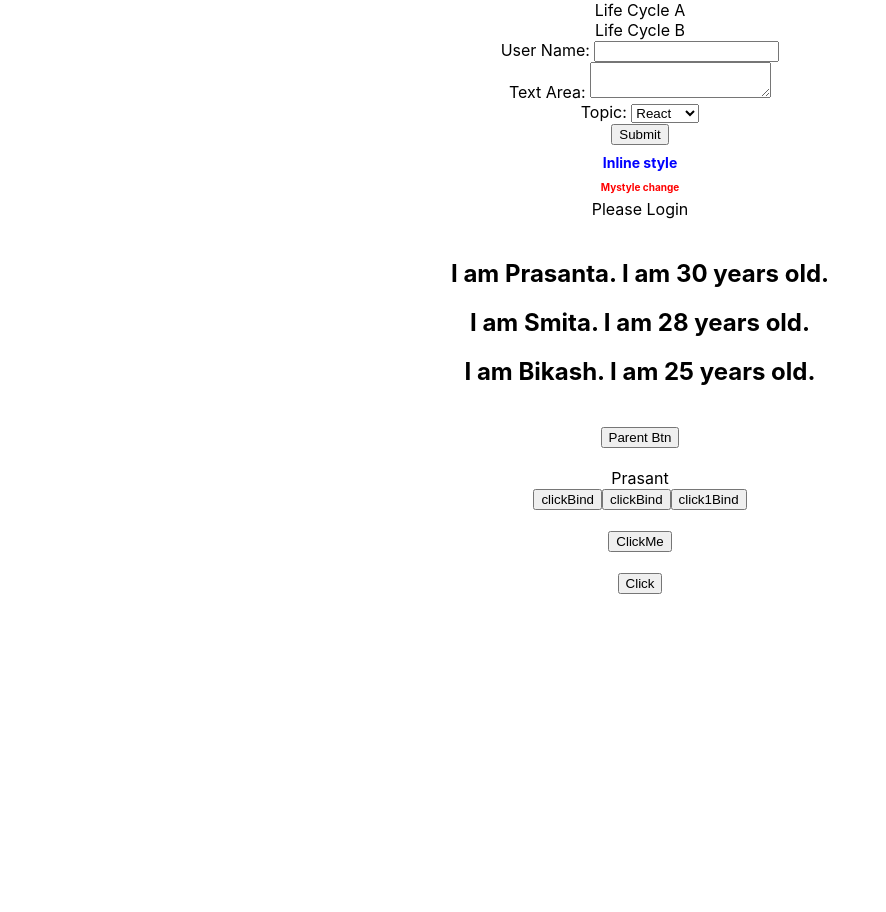
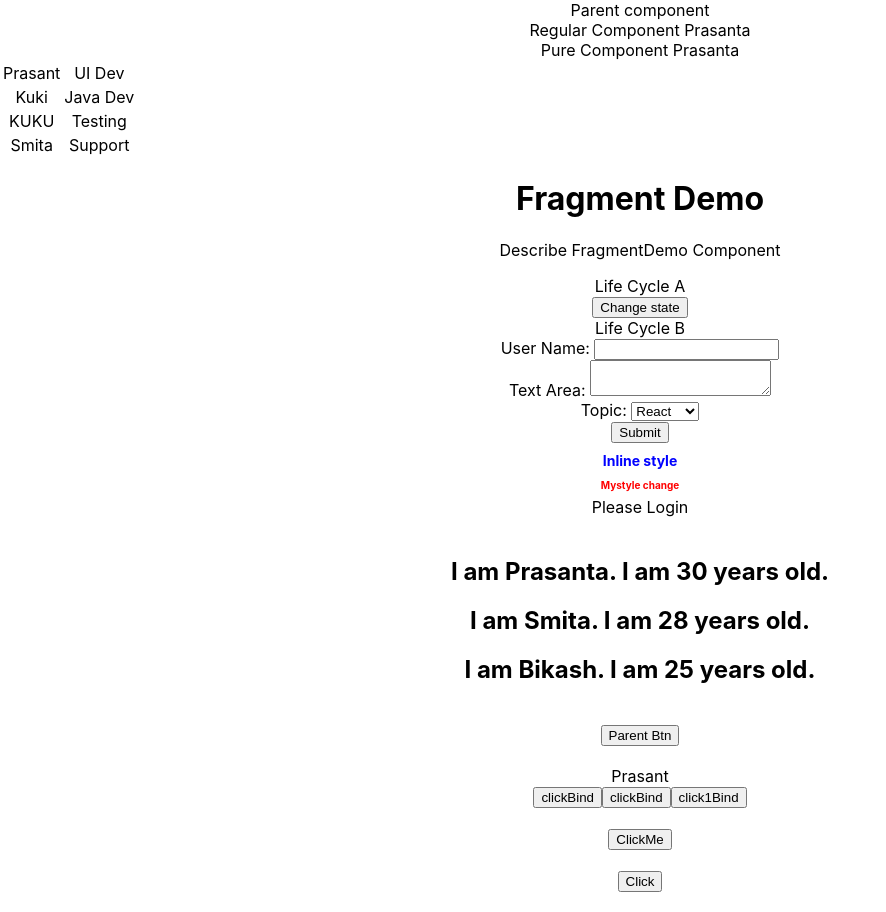
Before and after one commit to Prasanta1989/React-Learning, a React (Create React App) app: page / in a window 1280 px wide. Shown: the whole page, without its empty margins (0-886 px from the left). Before the commit the page ends 800 px from the top, so only its background shows below. Built offline with nearby package versions, Linux system fonts and the light colour scheme; the HTML template or start-up script is replaced by a standard one.

Commit message:
Lifecylce, Fragment Demo, Pure component

```diff
--- a/src/App.js
+++ b/src/App.js
@@ -15,10 +15,16 @@ import Customestyle from "./component/Customestyle"
 import Form from "./component/Form"
 import Inline from "./component/Inline"
 import LifecycleA from "./component/LifecycleA"
+import FragmentDemo from "./component/FragmentDemo"
+import Table from "./component/Table"
+import ParentComp from "./component/ParentComp"
 
 function App() {
   return (
     <div className="App">
+      <ParentComp />
+      <Table />
+      <FragmentDemo />
       <LifecycleA />
       <Form />
       <Inline />
--- /dev/null
+++ b/src/component/Column.js
@@ -0,0 +1,46 @@
+import React from 'react'
+
+function Column() {
+    const items=[
+        {
+            id:1,
+            name: "Prasant",
+            job: "UI Dev"
+        },
+        {
+            id:2,
+            name: "Kuki",
+            job: "Java Dev"
+        },
+        {
+            id:3,
+            name: "KUKU",
+            job: "Testing"
+        },
+        {
+            id:4,
+            name: "Smita",
+            job: "Support"
+        }
+    ]
+    return (
+        <React.Fragment>
+            {
+                items.map( items => (
+                    <React.Fragment key={items.id}>
+                        <tr>
+                        <td>
+                            {items.name}
+                        </td>
+                        <td>
+                            {items.job}
+                        </td>
+                        </tr>
+                    </React.Fragment>
+                ))
+            }
+        </React.Fragment>
+    )
+}
+
+export default Column
--- /dev/null
+++ b/src/component/FragmentDemo.js
@@ -0,0 +1,14 @@
+import React from 'react'
+
+function FragmentDemo() {
+    return (
+        <React.Fragment>
+            <h1>
+                Fragment Demo
+            </h1>
+            <p>Describe FragmentDemo Component</p>
+        </React.Fragment>
+    )
+}
+
+export default FragmentDemo
--- a/src/component/LifecycleA.js
+++ b/src/component/LifecycleA.js
@@ -21,6 +21,29 @@ class LifecycleA extends Component {
     componentDidMount(){
         console.log("Life CycleA componentDidMount")
     }
+    // Updating Lifecycle start
+    //2nd method
+    shouldComponentUpdate(){
+        console.log("Life CycleA shouldComponentUpdate")
+        return true
+    }
+    //3rd method
+    getSnapshotBeforeUpdate(prevProps, prevState){
+        console.log("Life CycleA getSnapshotBeforeUpdate")
+        return null
+    }
+
+    //4th method
+    componentDidUpdate(){
+        console.log("Life CycleA componentDidUpdate")
+    }
+    // Updating Lifecycle End
+
+    changeState = () =>{
+        this.setState({
+            name: "Update lifeCycle"
+        })
+    }
 
 
 
@@ -31,6 +54,7 @@ class LifecycleA extends Component {
         return (
             <div>
                 <div>Life Cycle A</div>
+                <button onClick={this.changeState}>Change state</button>
                 <LifecycleB>Life Cycle B</LifecycleB>
             </div>
         )
--- a/src/component/LifecycleB.js
+++ b/src/component/LifecycleB.js
@@ -23,6 +23,26 @@ class LifecycleB extends Component {
     }
 
 
+    // Updating Lifecycle start
+    //2nd method
+    shouldComponentUpdate(){
+        console.log("Life CycleB shouldComponentUpdate")
+        return true
+    }
+    //3rd method
+    getSnapshotBeforeUpdate(prevProps, prevState){
+        console.log("Life CycleB getSnapshotBeforeUpdate")
+        return null
+    }
+
+    //4th method
+    componentDidUpdate(){
+        console.log("Life CycleB componentDidUpdate")
+
+    }
+    // Updating Lifecycle End
+
+
     // 3rd method
     render() {
         console.log("Life cycle B rendered")
--- /dev/null
+++ b/src/component/ParentComp.js
@@ -0,0 +1,35 @@
+import React, { Component } from 'react'
+import PureComp from "./PureComp"
+import RegularComp from "./RegularComp"
+
+class ParentComp extends Component {
+    constructor(props) {
+        super(props)
+
+        this.state = {
+             name:"Prasanta"
+        }
+    }
+
+    componentDidMount(){
+        setInterval(() => {
+            this.setState({
+                name: "Prasanta"
+            })
+        },3000)
+
+    }
+
+    render() {
+        console.log("Parent component")
+        return (
+            <div>
+                Parent component
+                <RegularComp name={this.state.name}></RegularComp>
+                <PureComp name={this.state.name}></PureComp>
+            </div>
+        )
+    }
+}
+
+export default ParentComp
--- /dev/null
+++ b/src/component/PureComp.js
@@ -0,0 +1,14 @@
+import React, { PureComponent } from 'react'
+
+class PureComp extends PureComponent {
+    render() {
+        console.log("Pure component")
+        return (
+            <div>
+                Pure Component {this.props.name}
+            </div>
+        )
+    }
+}
+
+export default PureComp
--- /dev/null
+++ b/src/component/RegularComp.js
@@ -0,0 +1,14 @@
+import React, { Component } from 'react'
+
+class RegularComp extends Component {
+    render() {
+        console.log("Regular component")
+        return (
+            <div>
+                Regular Component {this.props.name}
+            </div>
+        )
+    }
+}
+
+export default RegularComp
--- /dev/null
+++ b/src/component/Table.js
@@ -0,0 +1,12 @@
+import React from 'react'
+import Column from './Column'
+
+function Table() {
+    return (
+        <table>
+                <Column />
+        </table>
+    )
+}
+
+export default Table
```
